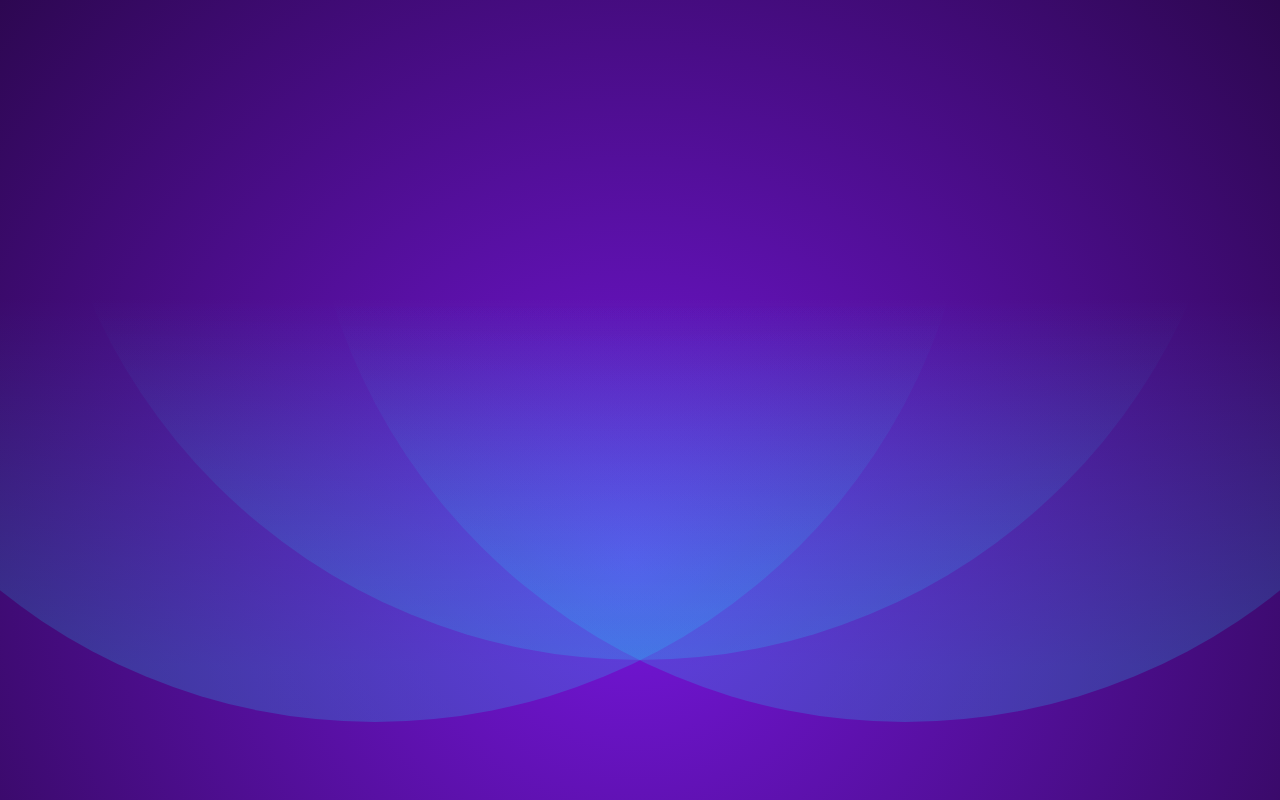
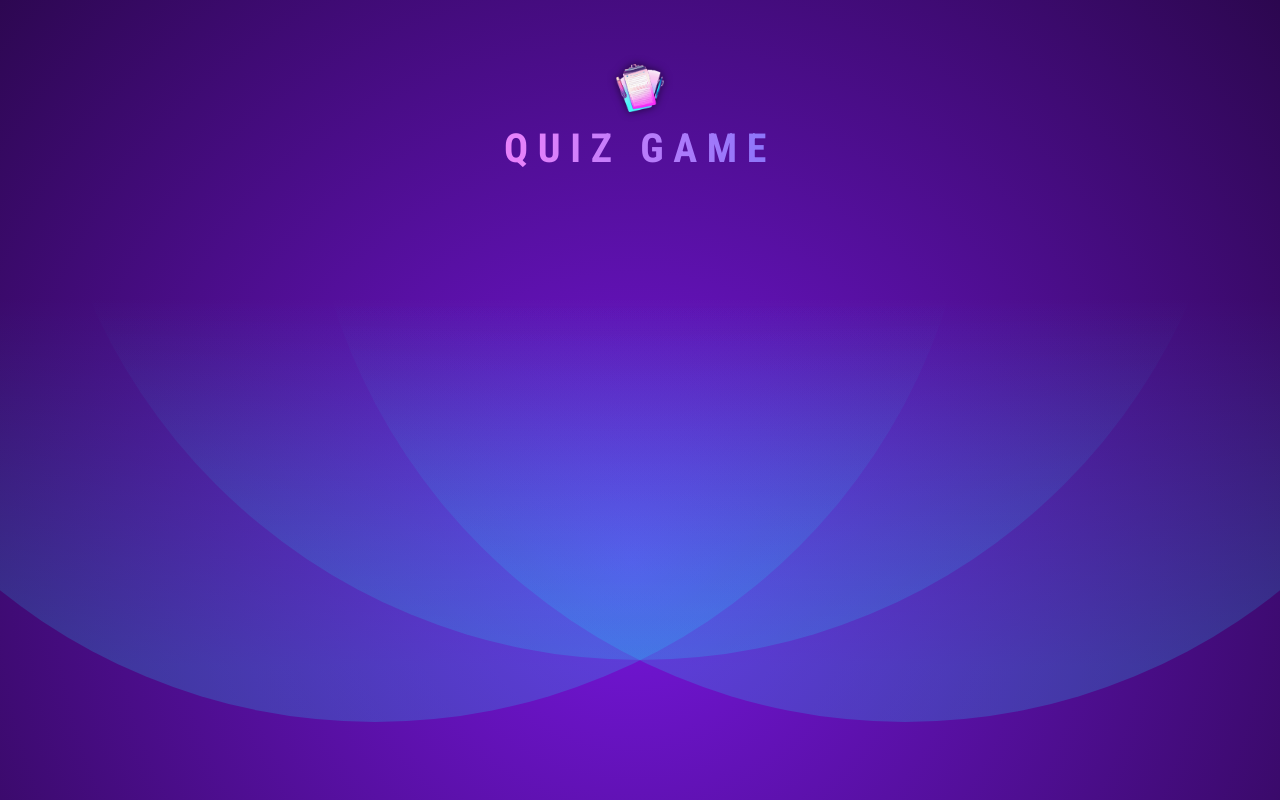
Before and after one commit to dhruvi6071/Quiz-app, a React (Vite) app in the folder quiz-app/quiz-app/: page / in a window 1280 px wide. Built offline with nearby package versions, Linux system fonts and the light colour scheme.

Commit message:
manage-questions-answers

```diff
--- a/quiz-app/quiz-app/src/App.jsx
+++ b/quiz-app/quiz-app/src/App.jsx
@@ -1,3 +1,11 @@
-function App() {}
+import React from "react";
+import Header from "./components/Header";
+
+function App() {
+    return(
+        <Header />
+
+    );
+}
 
 export default App;
--- /dev/null
+++ b/quiz-app/quiz-app/src/components/Header.jsx
@@ -0,0 +1,10 @@
+import logo from "../assets/quiz-logo.png";
+
+export default function Header() {
+  return (
+    <header>
+      <img src={logo} alt="Quiz-Logo"/>
+      <h1>Quiz Game</h1>
+    </header>
+  );
+}
```
Also changed, not shown: quiz-app/quiz-app/src/components/Quiz.jsx (added, +8 -0 lines).
